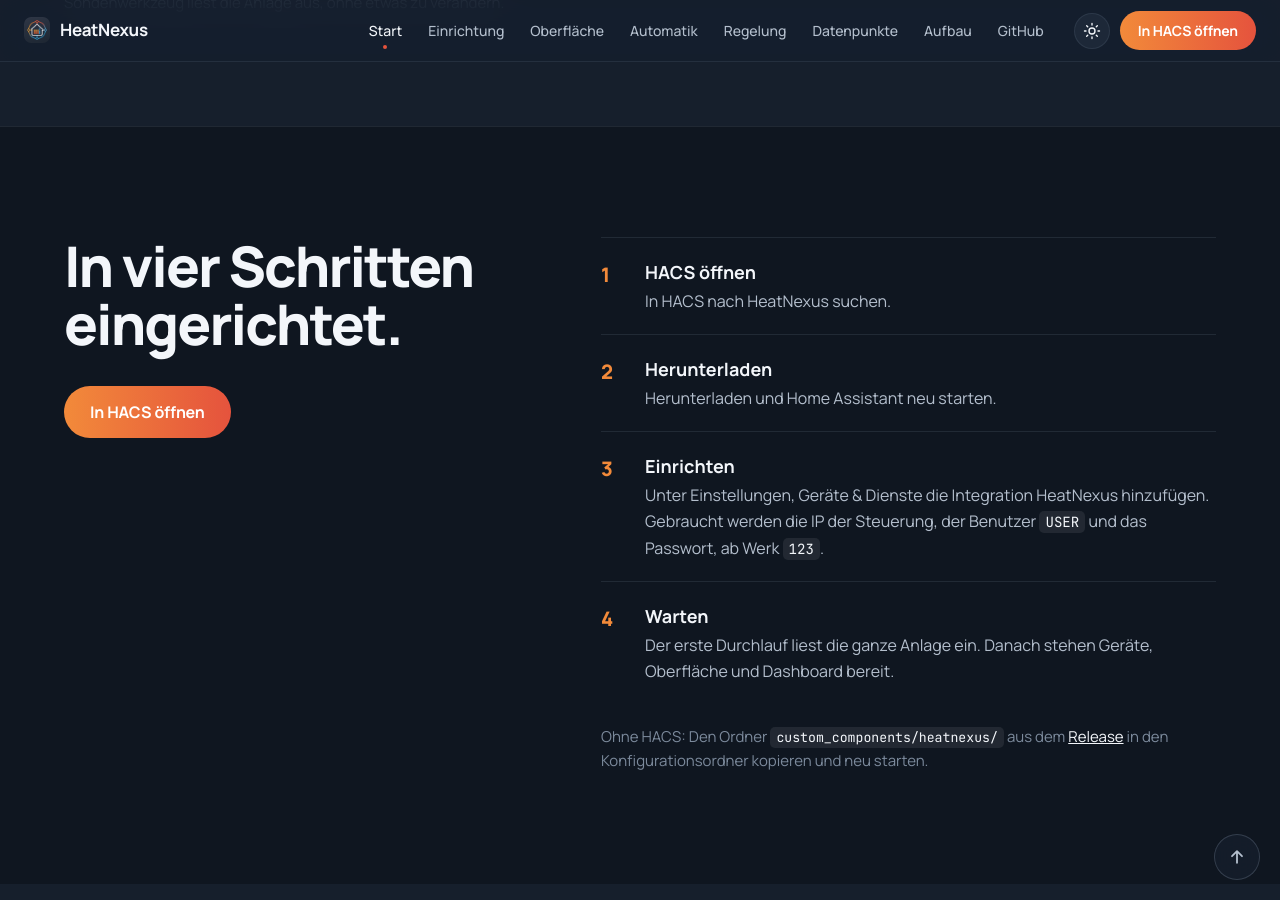
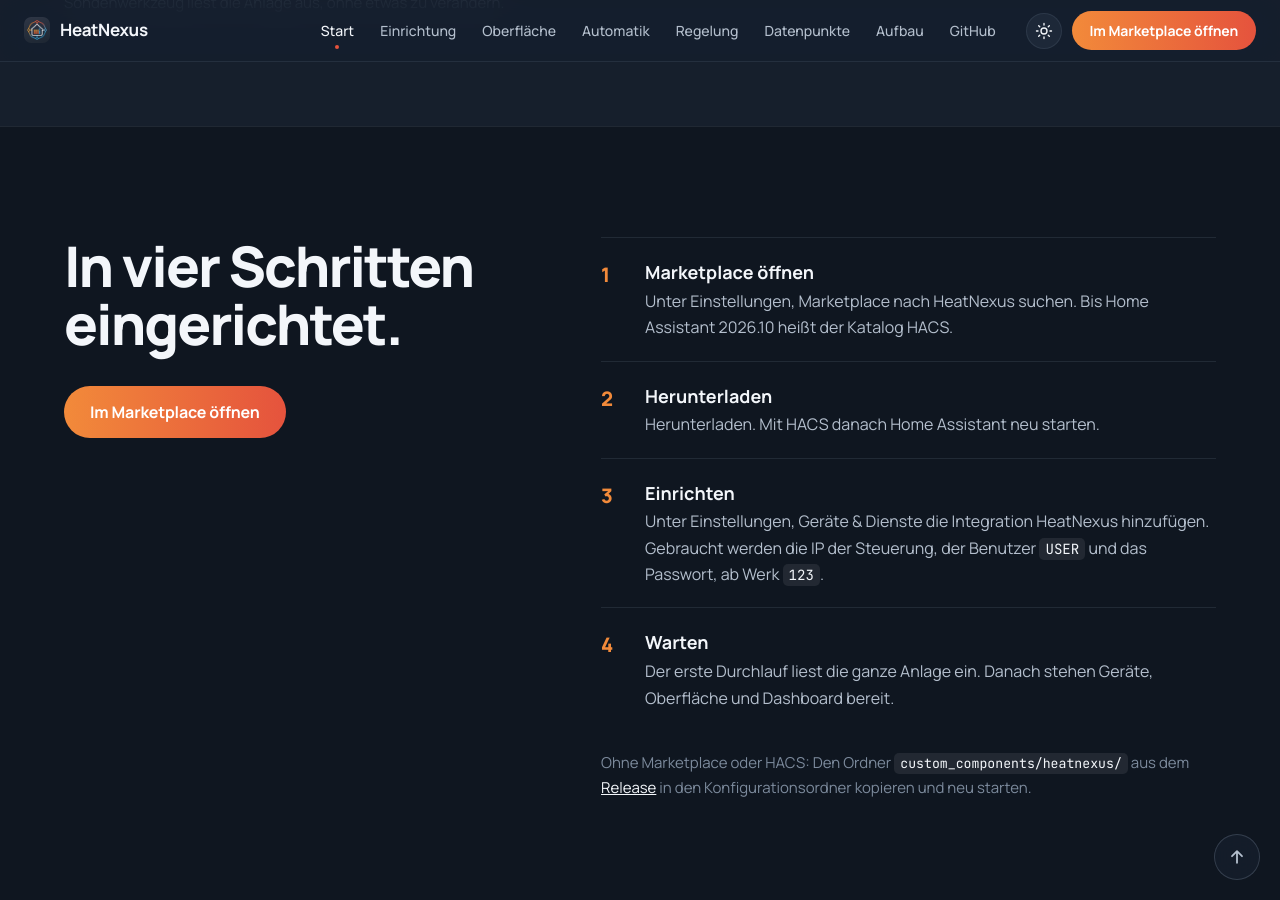
Before and after one commit to xIceTea/HeatNexus, a Jekyll site: the page built from docs/index.md, in a window 1280 px wide and 900 px high, scrolled down 4419 px. Built offline with Jekyll 4.4.1, drawn with Linux system fonts in a browser that asks for light colours; some of the changed text lies outside the part shown.

Commit message:
docs: HACS heißt ab Home Assistant 2026.11 Marketplace

```diff
--- a/docs/_layouts/seite.html
+++ b/docs/_layouts/seite.html
@@ -53,7 +53,7 @@
     <svg class="sonne" viewBox="0 0 24 24" aria-hidden="true"><circle cx="12" cy="12" r="4"/><path d="M12 2v2M12 20v2M2 12h2M20 12h2M4.9 4.9l1.4 1.4M17.7 17.7l1.4 1.4M19.1 4.9l-1.4 1.4M6.3 17.7l-1.4 1.4"/></svg>
     <svg class="mond" viewBox="0 0 24 24" aria-hidden="true"><path d="M20 14.5A8 8 0 1 1 9.5 4a6.5 6.5 0 0 0 10.5 10.5Z"/></svg>
   </button>
-  <a class="taste voll klein" href="https://my.home-assistant.io/redirect/hacs_repository/?owner=xIceTea&amp;repository=HeatNexus&amp;category=integration">In HACS öffnen</a>
+  <a class="taste voll klein" href="https://my.home-assistant.io/redirect/hacs_repository/?owner=xIceTea&amp;repository=HeatNexus&amp;category=integration">Im Marketplace öffnen</a>
   </div>
 </header>
 
--- a/docs/index.md
+++ b/docs/index.md
@@ -11,7 +11,7 @@
     <h1>Die ganze Heizung.<br>Auf einen Blick.</h1>
     <p class="unter">HeatNexus bringt deine Windhager-Anlage lokal in Home Assistant. Ohne Cloud, ohne Konto.</p>
     <div class="tasten">
-      <a class="taste voll" href="{{ hacs }}">In HACS öffnen</a>
+      <a class="taste voll" href="{{ hacs }}">Im Marketplace öffnen</a>
       <a class="taste leer" href="#anlagen">Passt das zu meiner Anlage?</a>
     </div>
   </div>
@@ -233,17 +233,17 @@
   <div class="huelle">
     <div>
       <h2 class="titel">In vier Schritten eingerichtet.</h2>
-      <a class="taste voll" href="{{ hacs }}">In HACS öffnen</a>
+      <a class="taste voll" href="{{ hacs }}">Im Marketplace öffnen</a>
     </div>
     <div>
       <ol class="schritte">
-        <li><span><b>HACS öffnen</b>In HACS nach HeatNexus suchen.</span></li>
-        <li><span><b>Herunterladen</b>Herunterladen und Home Assistant neu starten.</span></li>
+        <li><span><b>Marketplace öffnen</b>Unter Einstellungen, Marketplace nach HeatNexus suchen. Bis Home Assistant 2026.10 heißt der Katalog HACS.</span></li>
+        <li><span><b>Herunterladen</b>Herunterladen. Mit HACS danach Home Assistant neu starten.</span></li>
         <li><span><b>Einrichten</b>Unter Einstellungen, Geräte &amp; Dienste die Integration HeatNexus hinzufügen. Gebraucht werden die IP der Steuerung, der Benutzer <code>USER</code> und das Passwort, ab Werk <code>123</code>.</span></li>
         <li><span><b>Warten</b>Der erste Durchlauf liest die ganze Anlage ein. Danach stehen Geräte, Oberfläche und Dashboard bereit.</span></li>
       </ol>
       <p class="nachsatz">
-        Ohne HACS: Den Ordner <code>custom_components/heatnexus/</code> aus dem
+        Ohne Marketplace oder HACS: Den Ordner <code>custom_components/heatnexus/</code> aus dem
         <a href="https://github.com/xIceTea/HeatNexus/releases/latest">Release</a> in den
         Konfigurationsordner kopieren und neu starten.
       </p>
```
Also changed, not shown: README.en.md (+5 -4 lines), README.md.
